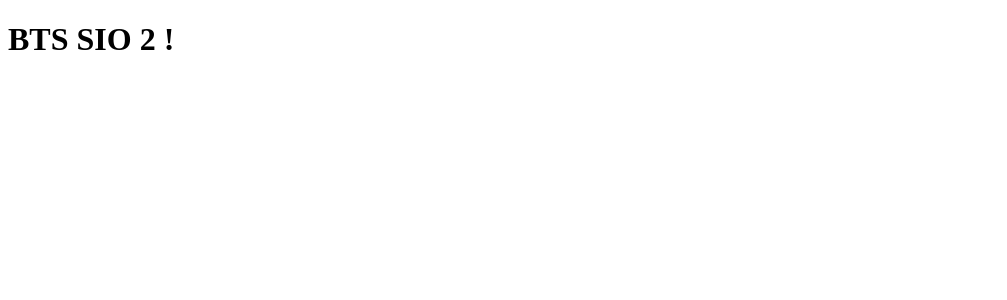
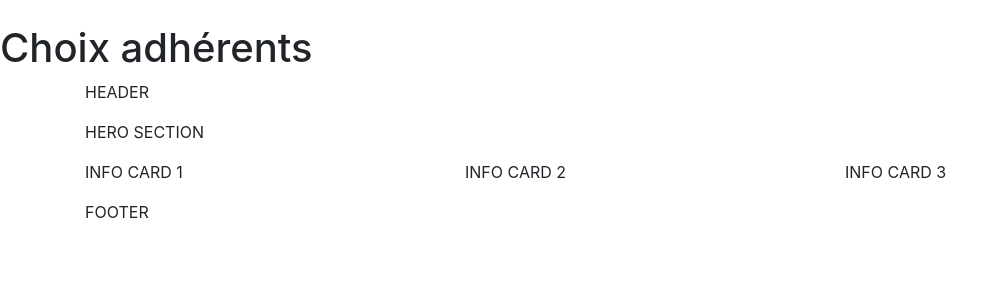
Before and after one commit to tnaopuu/vaa, a PHP site: page / in a window 1280 px wide. Shown: the top 300 px of the page, without its empty margins (0-1007 px from the left). Run offline with PHP 8.4, Linux system fonts and the light colour scheme; data that the repository does not hold is empty.

Commit message:
modif affichageAccueil

```diff
--- a/affichageAccueil.php
+++ b/affichageAccueil.php
@@ -2,17 +2,50 @@
 <html>
     <head>
         <meta charset="utf-8" />
-        <title>Mon blog</title>
+        <title>Page de réservation</title>
         <link href="style.css" rel="stylesheet" />
+       <!-- Bootstrap CSS -->
+
+    <link rel="stylesheet" href="https://stackpath.bootstrapcdn.com/bootstrap/4.4.1/css/bootstrap.min.css" integrity="sha384-Vkoo8x4CGsO3+Hhxv8T/Q5PaXtkKtu6ug5TOeNV6gBiFeWPGFN9MuhOf23Q9Ifjh" crossorigin="anonymous">
+
     </head>
 
     <body>
-        <h1>BTS SIO 2 !</h1>
+        <h1>Choix adhérents</h1>
+          <div class="container">
+            <div class="row">
+              <div class="col">
+                <p>HEADER</p>
+              </div>
+            </div>
+            <div class="row">
+              <div class="col">
+                <p>HERO SECTION</p>
+              </div>
+            </div>
+            <div class="row">
+              <div class="col">
+                <p>INFO CARD 1</p>
+              </div>
+              <div class="col">
+                <p>INFO CARD 2</p>
+              </div>
+              <div class="col">
+                <p>INFO CARD 3</p>
+              </div>
+            </div>
+            <div class="row">
+              <div class="col">
+                <p>FOOTER</p>
+              </div>
+            </div>
+          </div>
 
+        <!-- on inclut jQuery via CDN -->
+        <script src="//code.jquery.com/jquery-1.12.0.min.js"></script>
 
         <?php
-        while ($donnees = $req->fetch())
-        {
+        while ($donnees = $req->fetch()) {
         ?>
         <div class="news">
             <h3>
@@ -24,5 +57,9 @@
         }
         $req->closeCursor();
         ?>
+
+        <script src="https://code.jquery.com/jquery-3.4.1.slim.min.js" integrity="sha384-J6qa4849blE2+poT4WnyKhv5vZF5SrPo0iEjwBvKU7imGFAV0wwj1yYfoRSJoZ+n" crossorigin="anonymous"></script>
+        <script src="https://cdn.jsdelivr.net/npm/popper.js@1.16.0/dist/umd/popper.min.js" integrity="sha384-Q6E9RHvbIyZFJoft+2mJbHaEWldlvI9IOYy5n3zV9zzTtmI3UksdQRVvoxMfooAo" crossorigin="anonymous"></script>
+        <script src="https://stackpath.bootstrapcdn.com/bootstrap/4.4.1/js/bootstrap.min.js" integrity="sha384-wfSDF2E50Y2D1uUdj0O3uMBJnjuUD4Ih7YwaYd1iqfktj0Uod8GCExl3Og8ifwB6" crossorigin="anonymous"></script>
     </body>
 </html>
```
